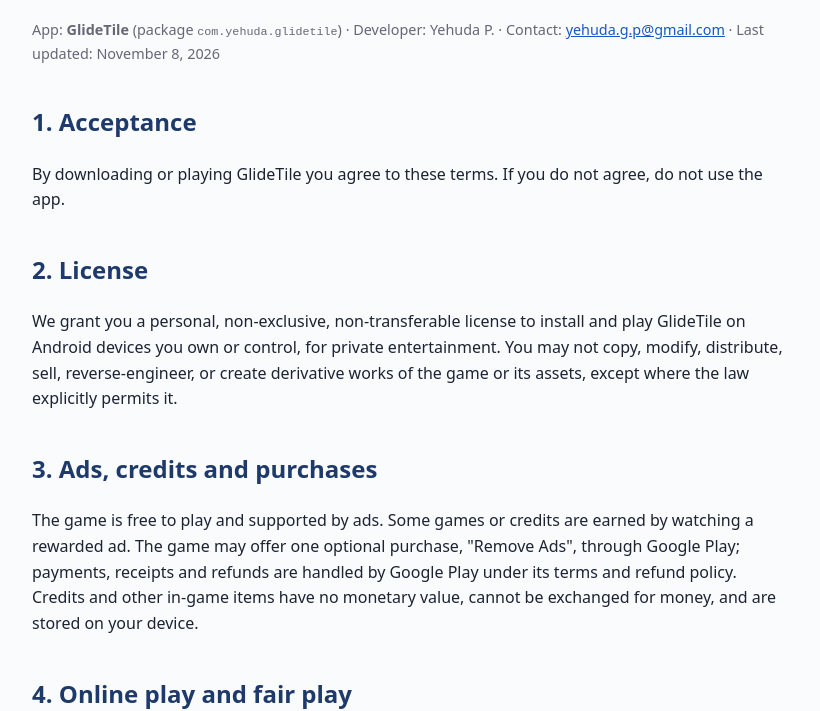
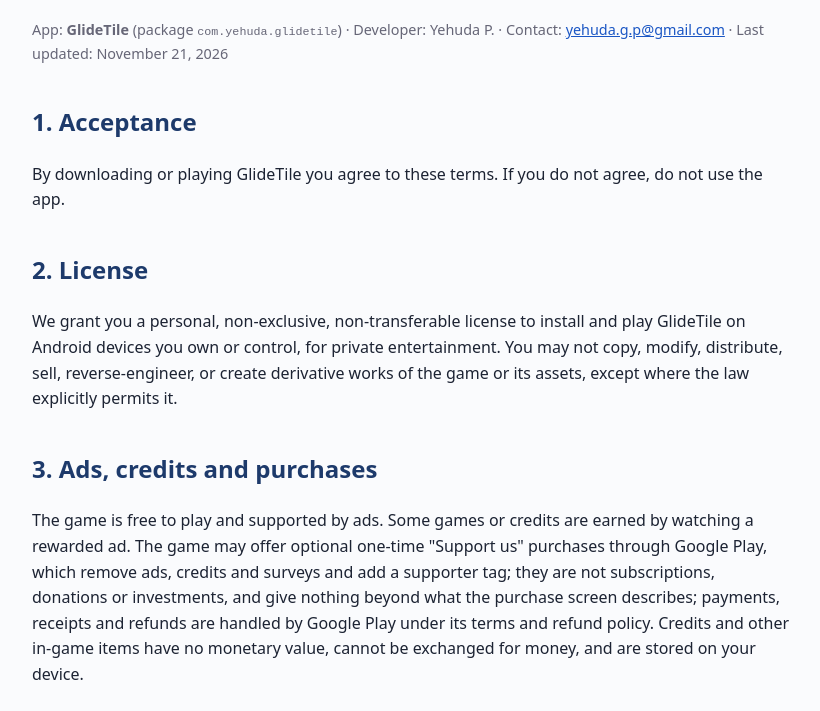
Before and after one commit to megapod/megapod.github.io, a plain HTML site: page glidetile/terms.html in a window 1280 px wide. Shown: the part 100-811 px from the top of the page, without its empty margins (228-1048 px from the left). Drawn offline with Linux system fonts and the light colour scheme.

Commit message:
GlideTile pages: Support us, ad load time, crash device note, install source (live in 1.60.5)
Co-Authored-By: Claude Opus 5.5 <noreply@anthropic.com>

```diff
--- a/glidetile/terms.html
+++ b/glidetile/terms.html
@@ -1,9 +1,9 @@
 <!doctype html><html lang="en"><head><meta charset="utf-8"><meta name="viewport" content="width=device-width,initial-scale=1"><title>GlideTile — Terms of Service</title><style>body{font-family:system-ui,Segoe UI,Arial,sans-serif;max-width:760px;margin:0 auto;padding:24px;line-height:1.6;color:#1c2333;background:#fafbfd}h1{color:#12213f}h2{color:#1d3a6b;margin-top:1.6em}.small{color:#667;font-size:.9em}a{color:#1a56c4}</style></head><body>
 <h1>Terms of Service — GlideTile</h1>
-<p class="small">App: <b>GlideTile</b> (package <code>com.yehuda.glidetile</code>) · Developer: Yehuda P. · Contact: <a href="mailto:yehuda.g.p@gmail.com">yehuda.g.p@gmail.com</a> · Last updated: November 8, 2026</p>
+<p class="small">App: <b>GlideTile</b> (package <code>com.yehuda.glidetile</code>) · Developer: Yehuda P. · Contact: <a href="mailto:yehuda.g.p@gmail.com">yehuda.g.p@gmail.com</a> · Last updated: November 21, 2026</p>
 <h2>1. Acceptance</h2><p>By downloading or playing GlideTile you agree to these terms. If you do not agree, do not use the app.</p>
 <h2>2. License</h2><p>We grant you a personal, non-exclusive, non-transferable license to install and play GlideTile on Android devices you own or control, for private entertainment. You may not copy, modify, distribute, sell, reverse-engineer, or create derivative works of the game or its assets, except where the law explicitly permits it.</p>
-<h2>3. Ads, credits and purchases</h2><p>The game is free to play and supported by ads. Some games or credits are earned by watching a rewarded ad. The game may offer one optional purchase, "Remove Ads", through Google Play; payments, receipts and refunds are handled by Google Play under its terms and refund policy. Credits and other in-game items have no monetary value, cannot be exchanged for money, and are stored on your device.</p>
+<h2>3. Ads, credits and purchases</h2><p>The game is free to play and supported by ads. Some games or credits are earned by watching a rewarded ad. The game may offer optional one-time "Support us" purchases through Google Play, which remove ads, credits and surveys and add a supporter tag; they are not subscriptions, donations or investments, and give nothing beyond what the purchase screen describes; payments, receipts and refunds are handled by Google Play under its terms and refund policy. Credits and other in-game items have no monetary value, cannot be exchanged for money, and are stored on your device.</p>
 <h2>4. Online play and fair play</h2><p>Online play and "Play with friends" are optional. If your player name is shown to other players, it must not be offensive, impersonate anyone, or contain contact details; we may change or remove such a name. You may not use cheats, exploits, automation, or modified versions of the app, and you may not interfere with the app, its servers or other players. We may limit or end online access for anyone who does.</p>
 <h2>5. Intellectual property</h2><p>The game, including its code, art, music and sounds, is owned by the developer or used under license. All rights not expressly granted are reserved.</p>
 <h2>6. Availability and changes</h2><p>We may update, change, suspend or discontinue the app or any feature at any time. Updates may be required to keep playing, in particular to play online.</p>
```
Also changed, not shown: glidetile/privacy.html (+3 -3 lines).
